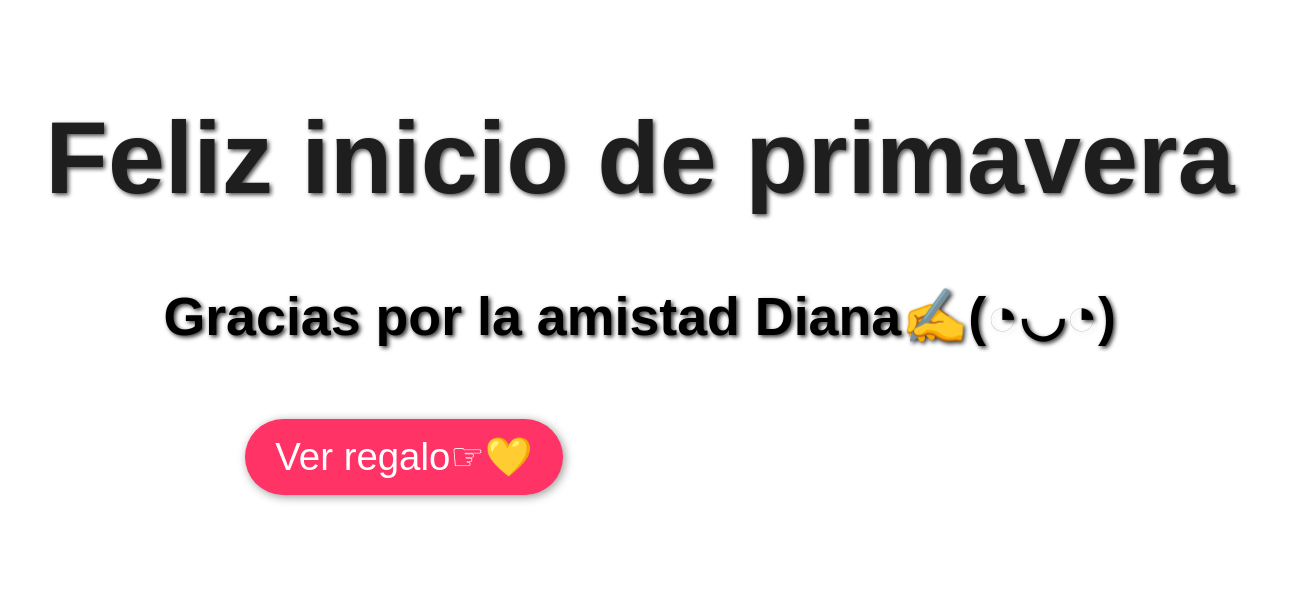
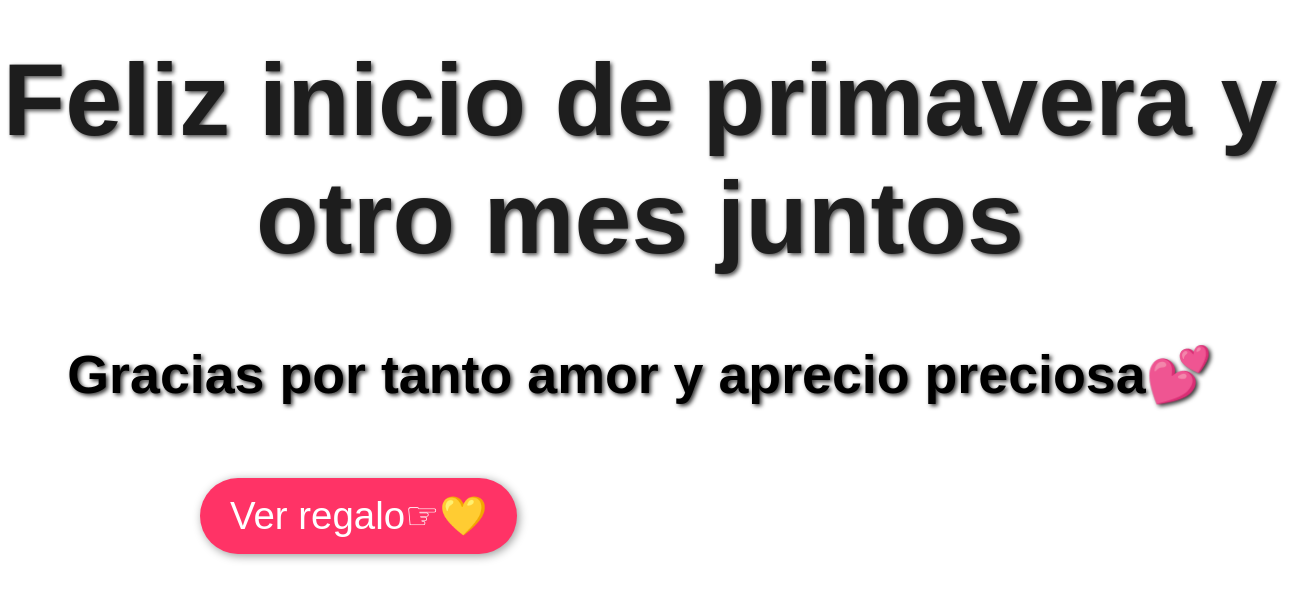
Before and after one commit to Fers2508/FELIZ-DIA, a plain HTML site: page index.html in a window 1280 px wide. Shown: the part 137-736 px from the top of the page, 1312 px wide, since content can reach past the window. Drawn offline with Linux system fonts and the light colour scheme.

Commit message:
Update index.html

```diff
--- a/index.html
+++ b/index.html
@@ -68,8 +68,8 @@
 </head>
 <body>
     <div>
-        <h1>Feliz inicio de primavera</h1>
-        <h2>Gracias por la amistad Diana✍(◔◡◔)</h2>
+        <h1>Feliz inicio de primavera y otro mes juntos</h1>
+        <h2>Gracias por tanto amor y aprecio preciosa💕</h2>
         <button onclick="window.location.href='rosas.html'">Ver regalo☞💛</button>
     </div>
 </body>
```
